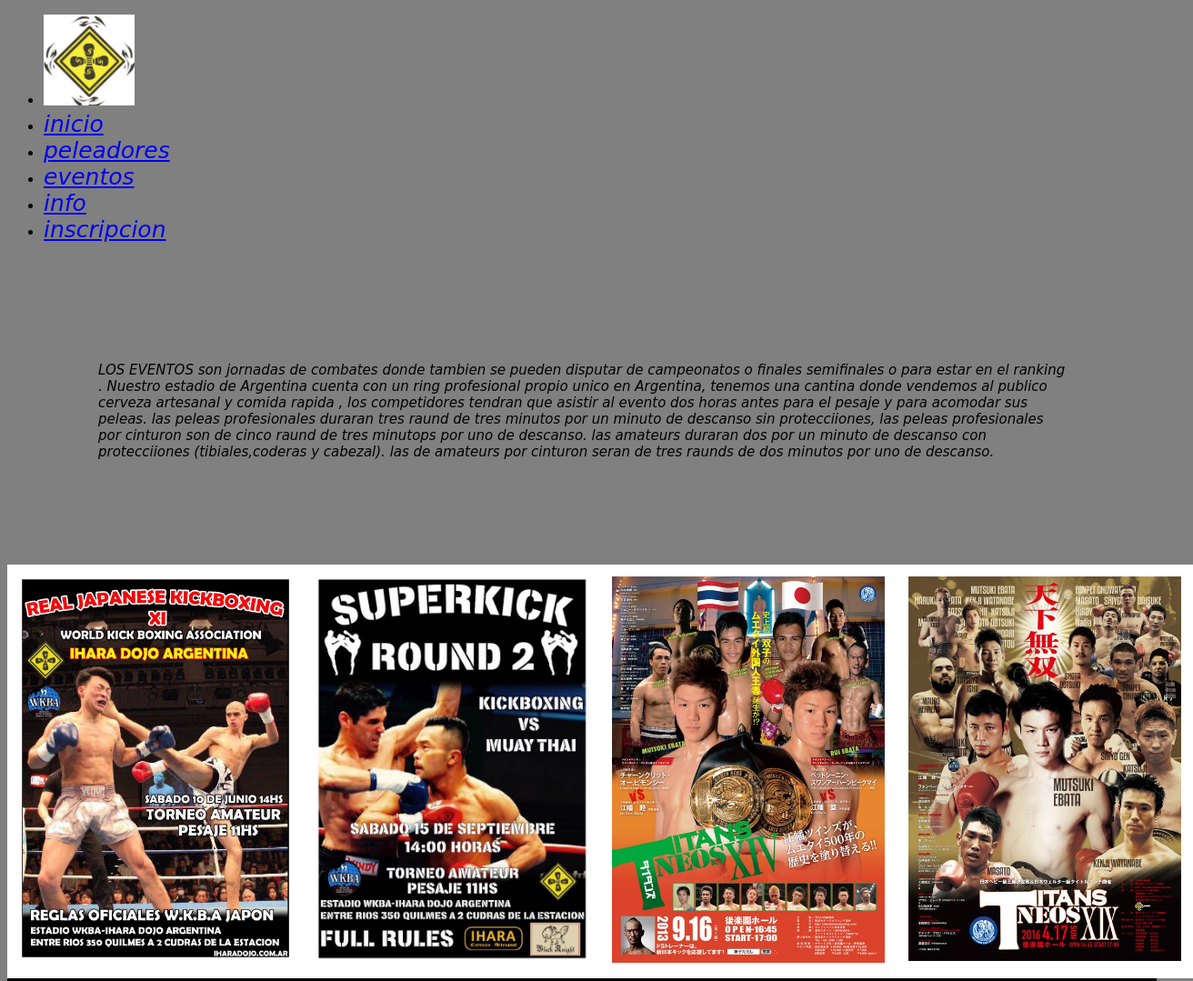
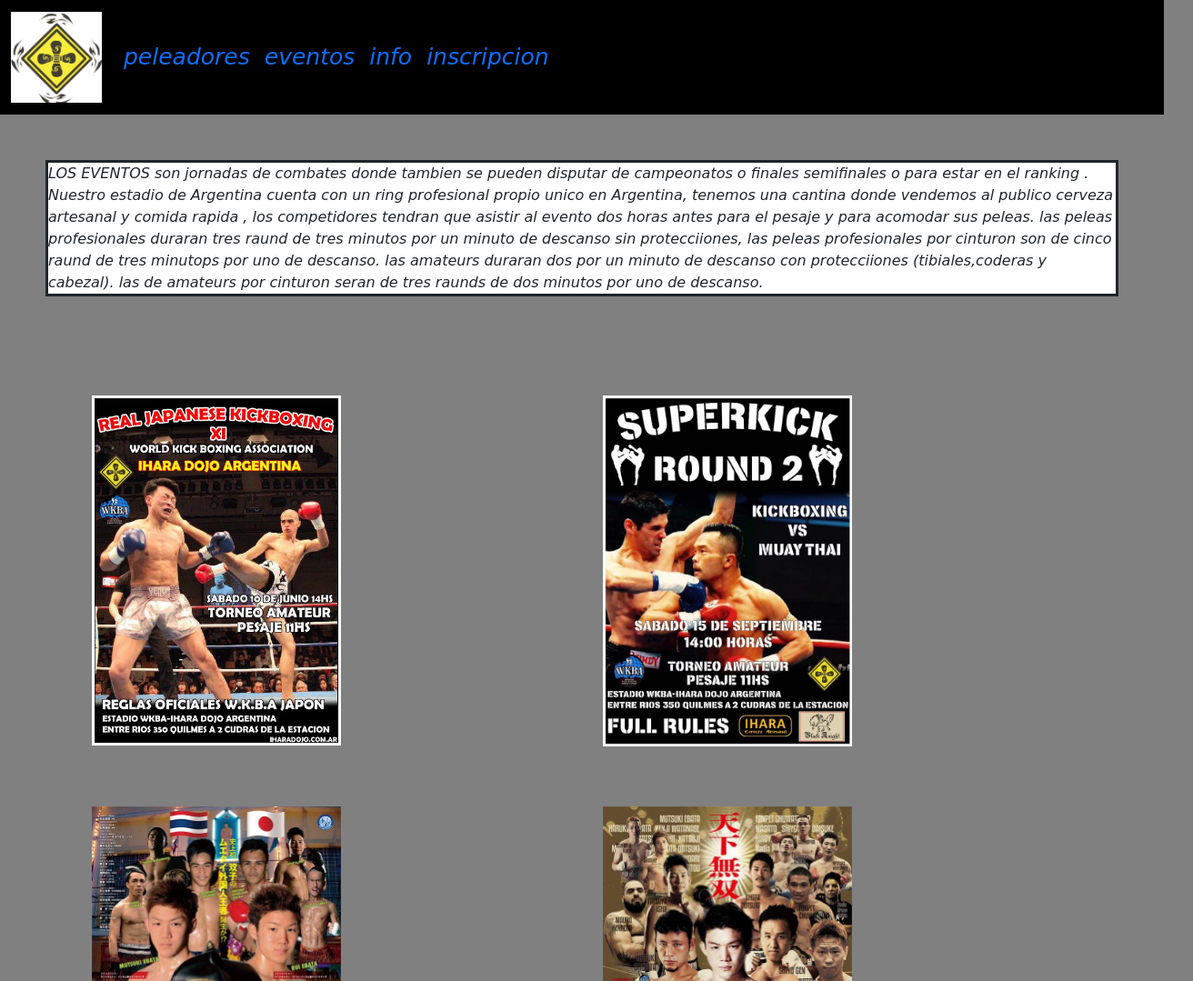
Before and after one commit to francomanccini/ihara-dojo, a plain HTML site: page eventos.html in a window 1280 px wide. Shown: the top 1079 px of the page at 91% size, 1312 px wide, since content can reach past the window. Drawn offline with nearby package versions, Linux system fonts and the light colour scheme.

Commit message:
hice-mi-codigo-con-boostrap-en-la-pagina-eventos

```diff
--- a/css/index.css
+++ b/css/index.css
@@ -14,6 +14,12 @@
 }
 .container{
     padding:10px;
+}
+.row{
+    padding: 10px;
+}
+.col{
+    padding: 10px;
 }
 .fotoprincipal{
     width: 750px;
@@ -36,42 +42,17 @@
 .titulopeleadores{
     color: black;
 }
-.parrafopeleadores{
-    color: white;
-}
-
 
                                               /*EVENTOS*/
+
 .divparrafoeventos{
     padding: 50px;
-    padding-top: 50px;
-    font-size:15px;
 }
-.principaleventos{
-    color: black;
-    padding: 50px;
-}
-.papieventos{
-    display: grid;
-    grid-template-columns: auto auto auto auto;
-
-}
-.diveventos{
-    background-color:white;
+.parrafoeventos{
+    border: solid;
+    background-color: white;
 }
 .eventosjpg{
     width: 300px;
     padding: 13px;
 }
-@media (max-width: 480px){
-    .divparrafoeventos{
-        background-color: white;
-    }
-    .papieventos{
-        display: flex;
-        flex-direction: column;
-    }
-    .eventosjpg{
-        padding: 80px;
-    }
-}
--- a/eventos.html
+++ b/eventos.html
@@ -4,28 +4,43 @@
     <meta charset="UTF-8">
     <meta http-equiv="X-UA-Compatible" content="IE=edge">
     <meta name="viewport" content="width=device-width, initial-scale=1.0">
+    <link href="https://cdn.jsdelivr.net/npm/bootstrap@5.1.3/dist/css/bootstrap.min.css"
+    rel="stylesheet" integrity="sha384-1BmE4kWBq78iYhFldvKuhfTAU6auU8tT94WrHftjDbrCEXSU1oBoqyl2QvZ6jIW3"
+    crossorigin="anonymous">
     <link rel="stylesheet" type="text/css" href="css/index.css">
     <title>eventos</title>
 </head>
 <body>
-    <header>
-        <nav>
-            <ul>
-                <li>
-                    <a href="index.html">
-                        <img  class="milogo" src="media/logo.jpg" alt=",milogo">
+    <nav class="navbar navbar-expand-lg navbar-blue bg-black">
+        <div class="container-fluid">
+          <button class="navbar-toggler" type="button" data-bs-toggle="collapse" data-bs-target="#navbarTogglerDemo03" aria-controls="navbarTogglerDemo03" aria-expanded="false" aria-label="Toggle navigation">
+            <span class="navbar-toggler-icon"></span>
+          </button>
+          <a class="navbar-brand" href="index.html">
+            <img  class="milogo" src="media/logo.jpg" alt="milogo">
           </a>
+          <div class="collapse navbar-collapse" id="navbarTogglerDemo03">
+            <ul class="navbar-nav me-auto mb-2 mb-lg-0">
+                <li class="nav-item">
+                    <a class="nav-link" href="peleadores.html">peleadores</a>
                   </li>
-               <li><a href="index.html">inicio</a></li>
-               <li><a href="peleadores.html">peleadores</a></li>
-               <li><a href="eventos.html">eventos</a></li>
-               <li><a href="info.html">info</a></li>
-               <li><a href="inscripcion.html">inscripcion</a></li>
+              <li class="nav-item">
+                <a class="nav-link" href="eventos.html">eventos</a>
+              </li>
+              <li class="nav-item">
+                <a class="nav-link" href="info.html">info</a>
+              </li>
+              <li class="nav-item">
+                <a class="nav-link" href="inscripcion.html">inscripcion</a>
+              </li>
             </ul>
+          </div>
+        </div>
       </nav>
-    </header>
+
+
      <div class="divparrafoeventos" >
-         <p class="principaleventos">LOS EVENTOS son jornadas de combates donde tambien se pueden disputar de campeonatos
+         <p class="parrafoeventos">LOS EVENTOS son jornadas de combates donde tambien se pueden disputar de campeonatos
              o finales semifinales o para estar en el ranking .
              Nuestro estadio de Argentina cuenta con un ring profesional propio unico en Argentina,
              tenemos una cantina donde vendemos al publico cerveza artesanal  y comida rapida ,
@@ -37,18 +52,24 @@
              las de amateurs por cinturon seran de tres raunds de dos minutos por uno de descanso.
             </p>
      </div>
-    <div class="papieventos">
-        <div class="diveventos">
+    <div class="container">
+
+        <div class="row" >
+
+            <div class="col">
                 <img class="eventosjpg" src="media/eventoarg1.jpg" alt="arg1">
             </div>
-        <div class="diveventos">
+            <div class="col">
                 <img  class="eventosjpg" src="media/eventoarg2.jpg" alt="arg2">
             </div>
-        <div class="diveventos">
+        </div>
+        <div class="row" >
+            <div class="col">
                 <img class="eventosjpg" src="media/eventojapon1.jpg" alt="japon1">
             </div>
-        <div class="diveventos">
+            <div class="col">
                 <img class="eventosjpg" src="media/eventojapon2.jpg" alt="japon2">
+            </div>
         </div>
     </div>
 
@@ -57,5 +78,13 @@
             psucursal- entre rios 350 piso 1, quilmes centro
         </h1>
     </footer>
+    <script src="https://cdn.jsdelivr.net/npm/@popperjs/core@2.10.2/dist/umd/popper.min.js"
+    integrity="sha384-7+zCNj/IqJ95wo16oMtfsKbZ9ccEh31eOz1HGyDuCQ6wgnyJNSYdrPa03rtR1zdB"
+    crossorigin="anonymous">
+   </script>
+   <script src="https://cdn.jsdelivr.net/npm/bootstrap@5.1.3/dist/js/bootstrap.min.js"
+   integrity="sha384-QJHtvGhmr9XOIpI6YVutG+2QOK9T+ZnN4kzFN1RtK3zEFEIsxhlmWl5/YESvpZ13"
+   crossorigin="anonymous">
+   </script>
 </body>
 </html>
```
Lines whose indentation alone changed are shown as unchanged.
